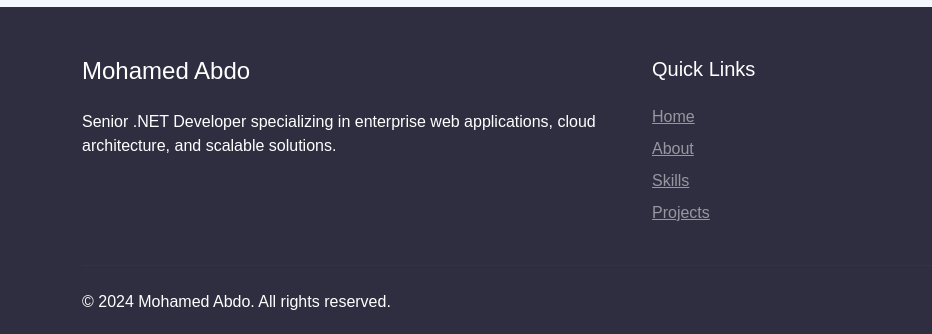
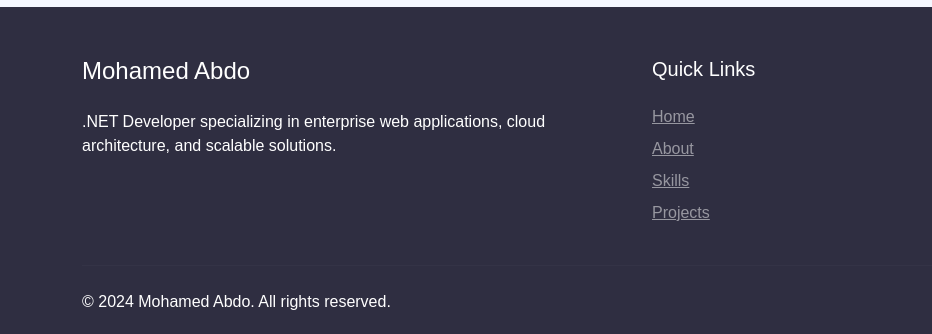
Before and after one commit to Mohamedabdo273/portfolio, a plain HTML site: page index.html in a window 1280 px wide. Shown: the part 4730-5064 px from the top of the page, 0-932 px from the left. Drawn offline with nearby package versions, Linux system fonts and the light colour scheme.

Commit message:
Update index.html

```diff
--- a/index.html
+++ b/index.html
@@ -914,7 +914,7 @@
       <div class="row">
         <div class="col-lg-6">
           <h4 class="text-white mb-4">Mohamed Abdo</h4>
-          <p>Senior .NET Developer specializing in enterprise web applications, cloud architecture, and scalable solutions.</p>
+          <p>.NET Developer specializing in enterprise web applications, cloud architecture, and scalable solutions.</p>
         </div>
         <div class="col-lg-3">
           <h5 class="text-white mb-4">Quick Links</h5>
```
